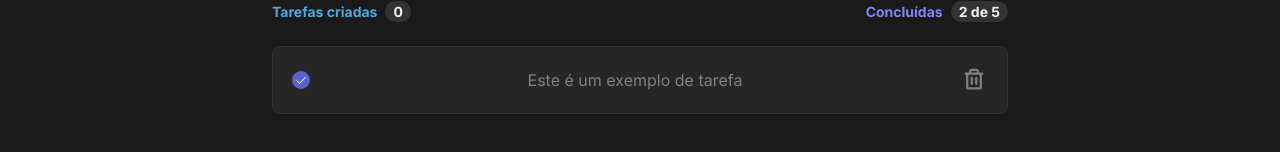
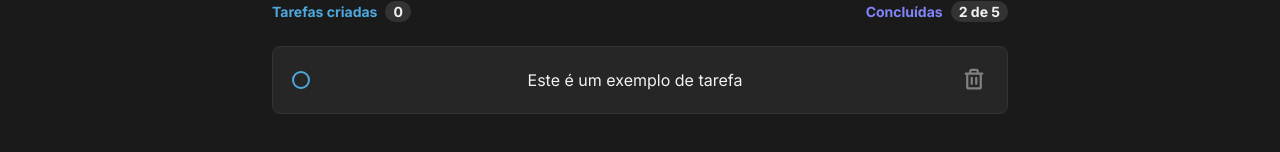
Before and after one commit to guirodrigues9876/todo, a React (Vite) app: page / in a window 1280 px wide. Shown: the part 292-444 px from the top of the page. Built offline with nearby package versions, Linux system fonts and the light colour scheme.

Commit message:
feat: checkbox State

```diff
--- a/src/components/Task.module.css
+++ b/src/components/Task.module.css
@@ -14,6 +14,16 @@
     border: 1px solid var(--gray-400);
     border-radius: 0.5rem;
 }
+
+.paragraph{
+    color: var(--gray-100);
+}
+
+.paragraph-checked{
+    color: var(--gray-300);
+    text-decoration: line-through;
+}
+
 
 label {
     display: flex;
--- a/src/components/Task.tsx
+++ b/src/components/Task.tsx
@@ -1,20 +1,27 @@
 import { Trash, Check } from '@phosphor-icons/react'
 
 import styles from './Task.module.css';
+import { useState } from 'react';
 
 export function Task(){
 
-    const checkboxCheckedClassname = styles['checkbox-checked']
+    const [checked, setChecked] = useState(false);
+    const checkboxCheckedClassname = checked ? styles['checkbox-checked'] : styles['checkbox-unchecked']
+    const paragraphCheckedClassname = checked ? styles['paragraph-checked'] : ''
+
+    function handleCheckboxChange(){
+        setChecked(!checked);
+    }
 
     return(
         <div className={styles.container}>
-            <label htmlFor="checkbox">
-                <input readOnly type="checkbox" checked={true} />
+            <label htmlFor="checkbox" onClick={handleCheckboxChange}>
+                <input readOnly type="checkbox" checked={checked} />
                 <span className={`${styles.checkbox} ${checkboxCheckedClassname}`}>
-                    <Check size={12} />
+                    { checked && <Check size={12} />}
                 </span>
             </label>
-            <p>Este é um exemplo de tarefa</p>
+            <p className={`${styles.paragraph} ${paragraphCheckedClassname}`}>Este é um exemplo de tarefa</p>
             <button>
                 <Trash size={24} weight="bold" />
             </button>
```
